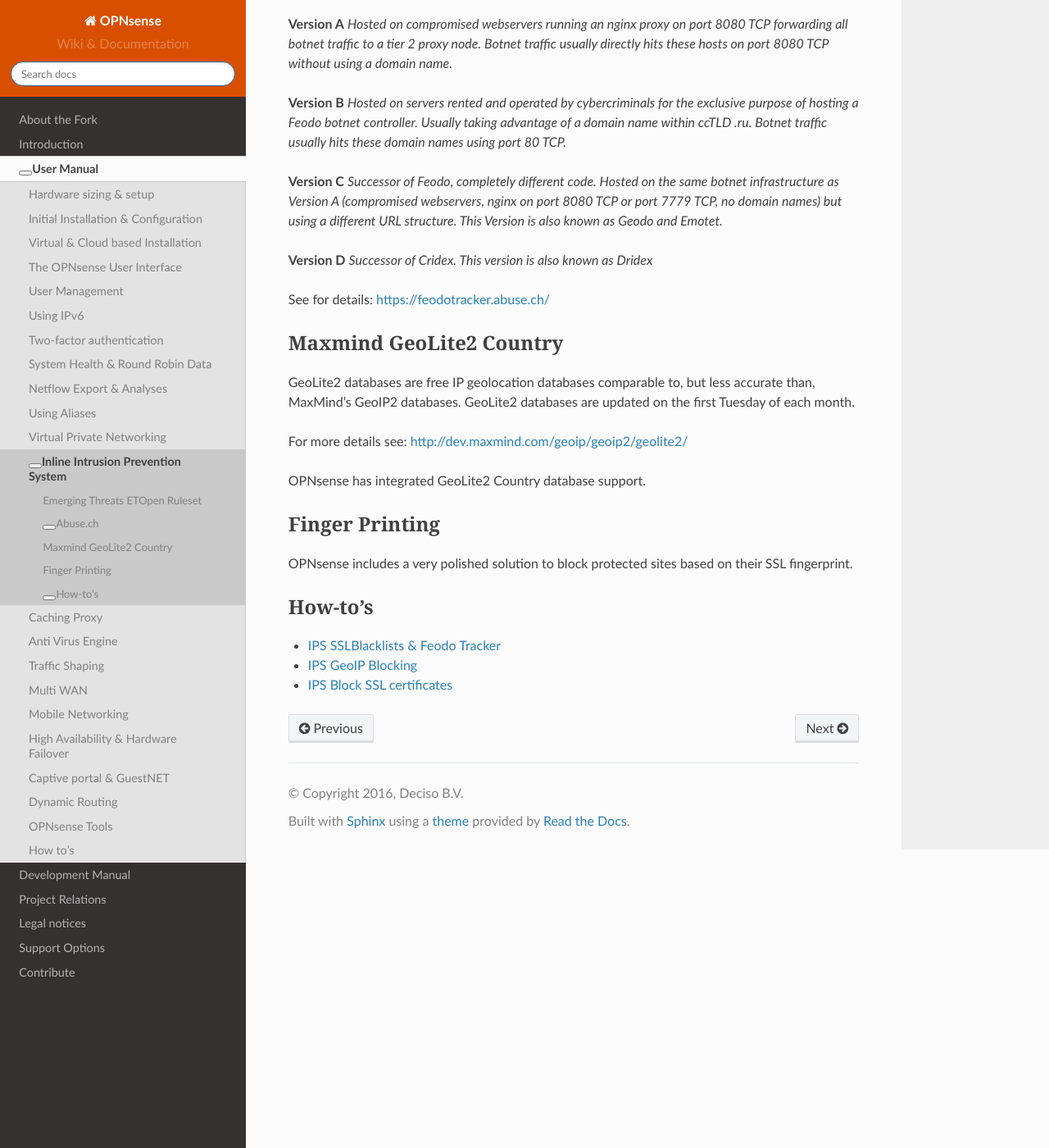
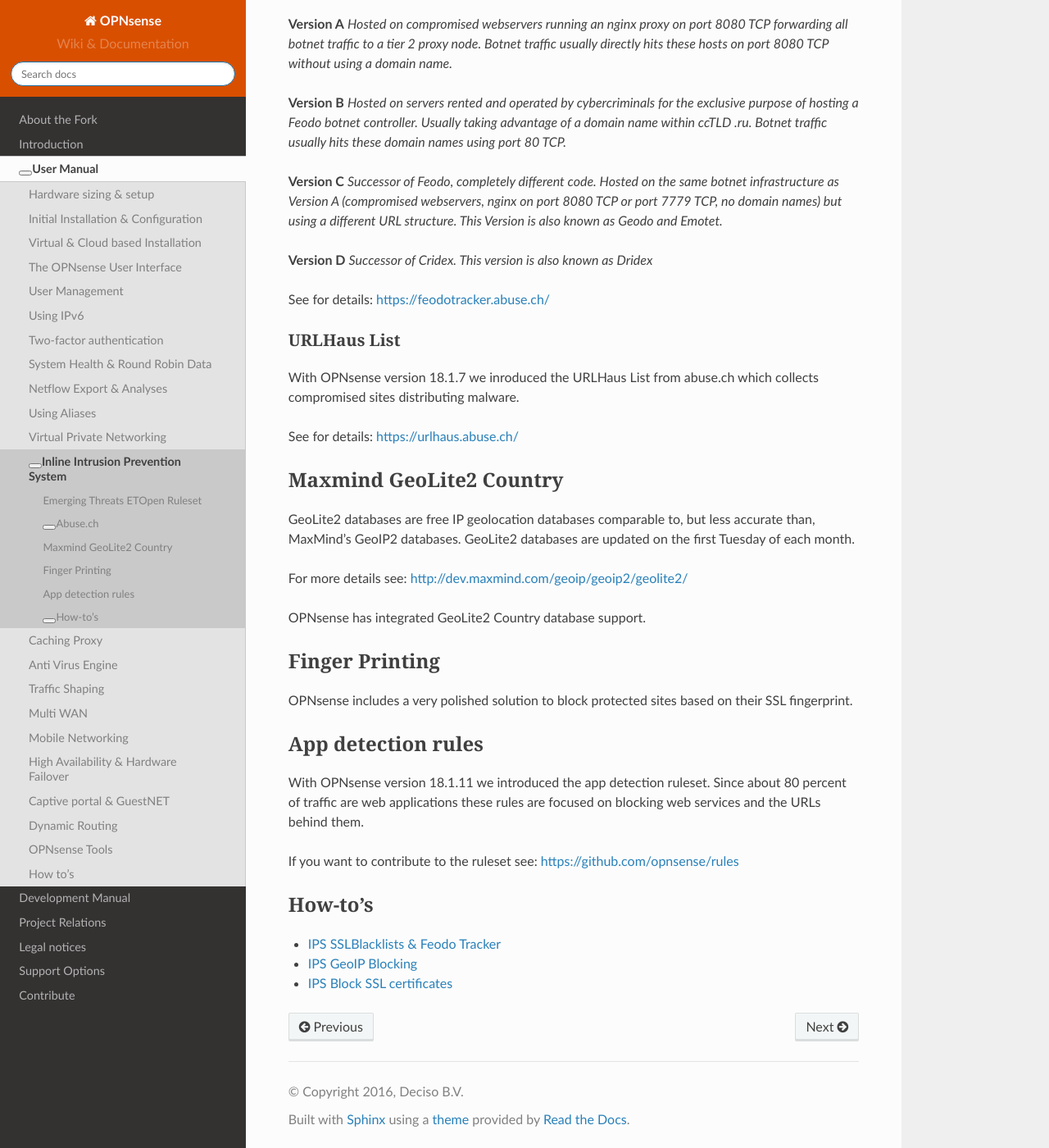
Before and after one commit to opnsense/docs, a Sphinx documentation site: the page built from source/manual/ips.rst, in a window 1280 px wide and 1400 px high, scrolled down 1001 px. Shown: the whole window at 82% size. Built offline with Sphinx 7.4.7 and the Read the Docs theme 2.0.0, drawn with Linux system fonts in a browser that asks for light colours; nearby versions of some CDN libraries; some web fonts are replaced; library files that are not in the unit come from our copies; some of the changed text lies outside the part shown.

Commit message:
some updates (#28)

```diff
--- a/source/manual/ips.rst
+++ b/source/manual/ips.rst
@@ -32,7 +32,7 @@
 malware or botnet activities. SSLBL relies on SHA1 fingerprints of malicious SSL
 certificates and offers various blacklists.
 
-See fore details: https://sslbl.abuse.ch/
+See for details: https://sslbl.abuse.ch/
 
 Feodo Tracker
 -------------
@@ -57,6 +57,13 @@
 
 See for details: https://feodotracker.abuse.ch/
 
+URLHaus List
+-------------
+With OPNsense version 18.1.7 we inroduced the URLHaus List from abuse.ch which collects
+compromised sites distributing malware.
+
+See for details: https://urlhaus.abuse.ch/
+
 ------------------------
 Maxmind GeoLite2 Country
 ------------------------
@@ -74,6 +81,15 @@
 OPNsense includes a very polished solution to block protected sites based on
 their SSL fingerprint.
 
+-------------------
+App detection rules
+-------------------
+With OPNsense version 18.1.11 we introduced the app detection ruleset.
+Since about 80 percent of traffic are web applications these rules are focused on
+blocking web services and the URLs behind them.
+
+If you want to contribute to the ruleset see: https://github.com/opnsense/rules
+
 --------
 How-to's
 --------
```
Also changed, not shown: source/manual/aliases.rst (+0 -8 lines).
